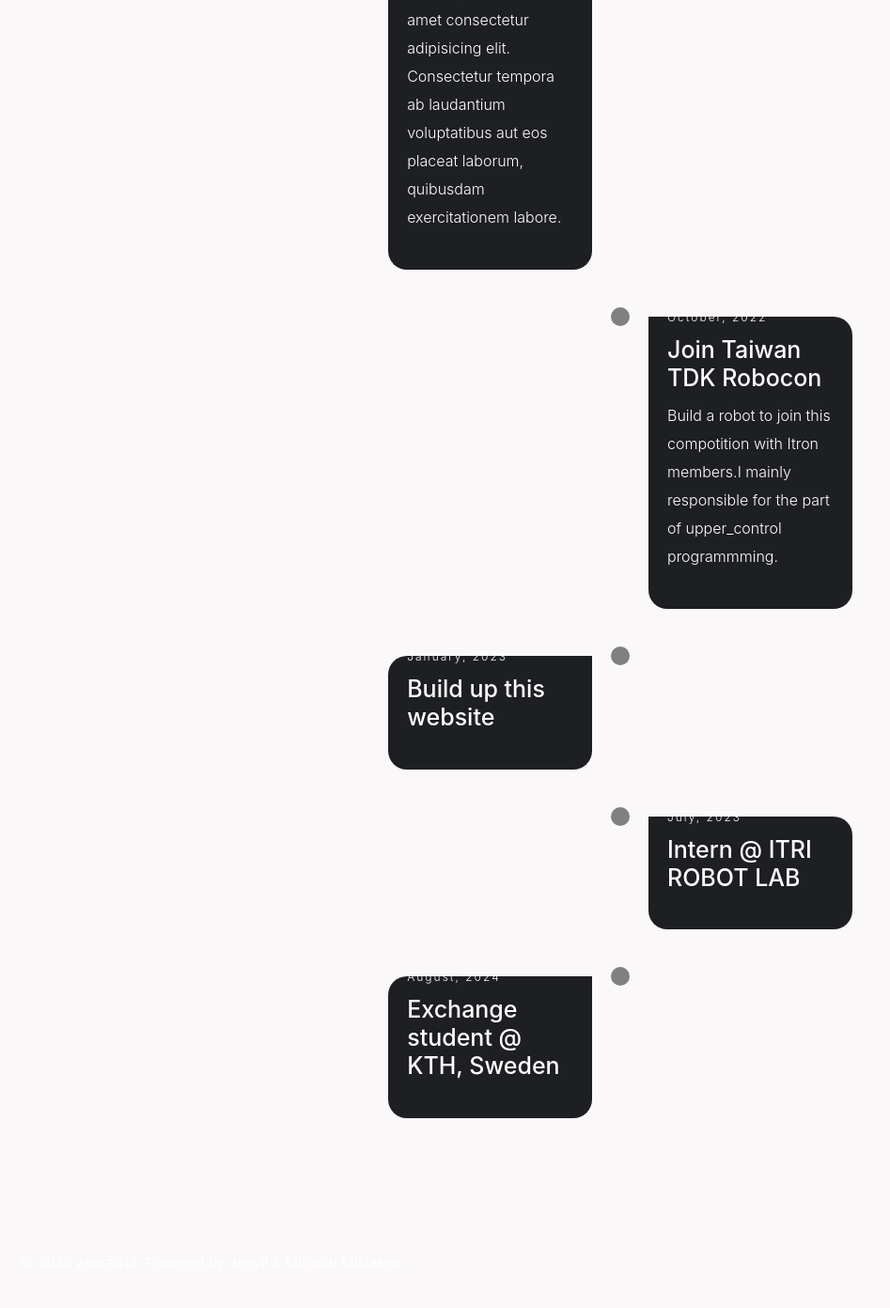
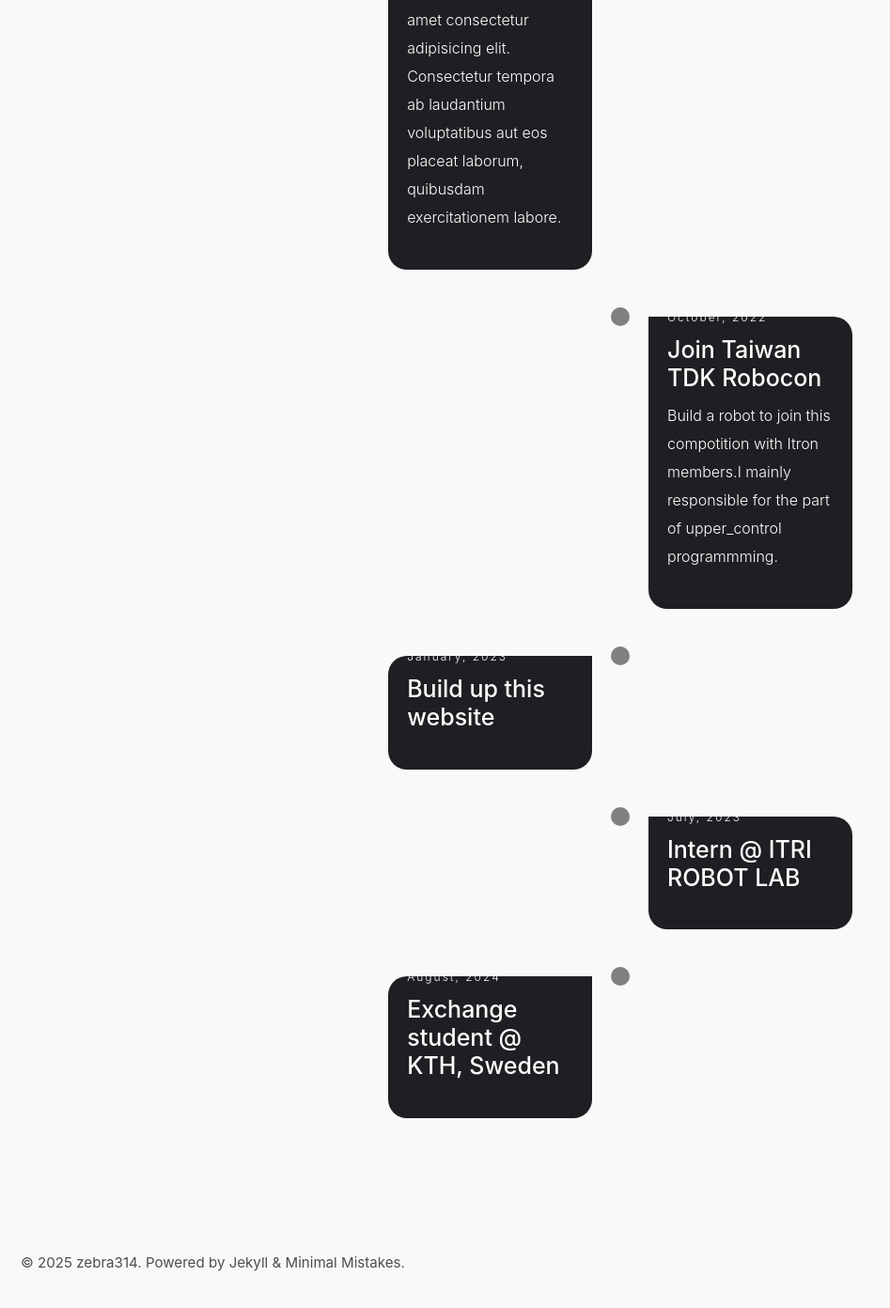
Before and after one commit to zebra314/zebra314.github.io, a Jekyll site: the page built from _pages/about.md, in a window 1280 px wide and 1400 px high, scrolled down 937 px. Shown: the top 1392 px of the window at 94% size, without its empty margins (0-947 px from the left). Built offline with Jekyll 4.4.1, drawn with Linux system fonts in a browser that asks for light colours; cached includes are drawn as plain includes.

Commit message:
Update page footer color

```diff
--- a/_sass/minimal-mistakes/skins/_dynamic_color.scss
+++ b/_sass/minimal-mistakes/skins/_dynamic_color.scss
@@ -56,10 +56,6 @@ $dark-navicon-link-color-hover: darken($dark-text-color, 20%);
   --masthead-link-color: #{$light-masthead-link-color};
   --masthead-link-color-hover: #{$light-masthead-link-color-hover};
   --navicon-link-color-hover: #{$light-navicon-link-color-hover};
-
-  .page__footer {
-    color: #fff !important; // override
-  }
 
   .page__footer-follow .social-icons .svg-inline--fa {
     color: inherit;
@@ -121,13 +117,6 @@ $dark-navicon-link-color-hover: darken($dark-text-color, 20%);
   --masthead-link-color-hover: #{$light-masthead-link-color-hover};
   --navicon-link-color-hover: #{$light-navicon-link-color-hover};
 
-  .page__footer {
-    color: #fff !important; // override
-  }
-
-  .page__footer-follow .social-icons .svg-inline--fa {
-    color: inherit;
-  }
 }
 
 // Dark settings for user to switch to
```
